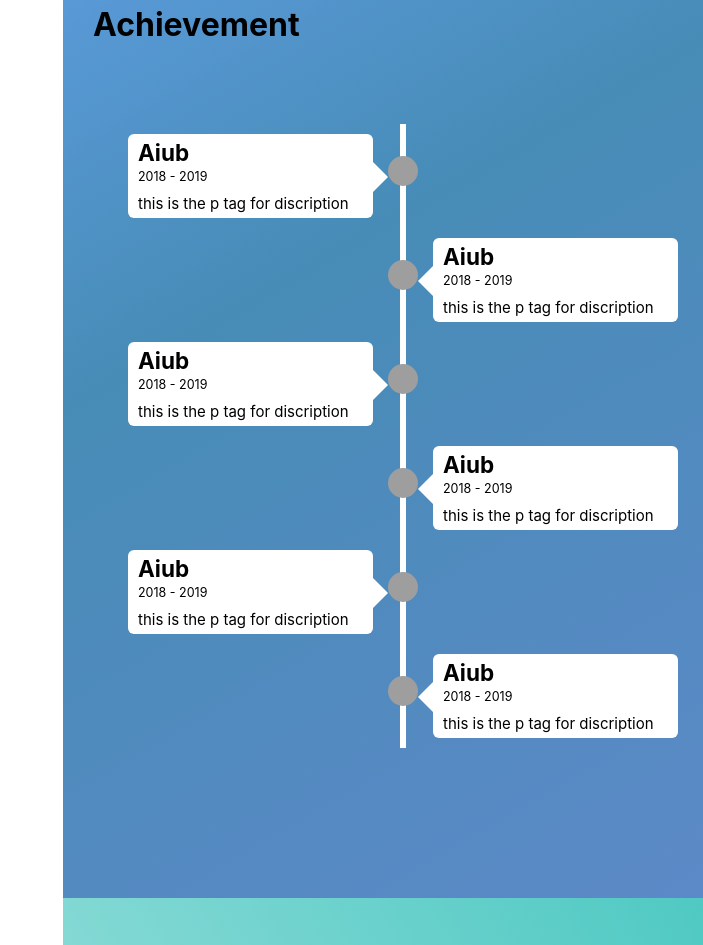
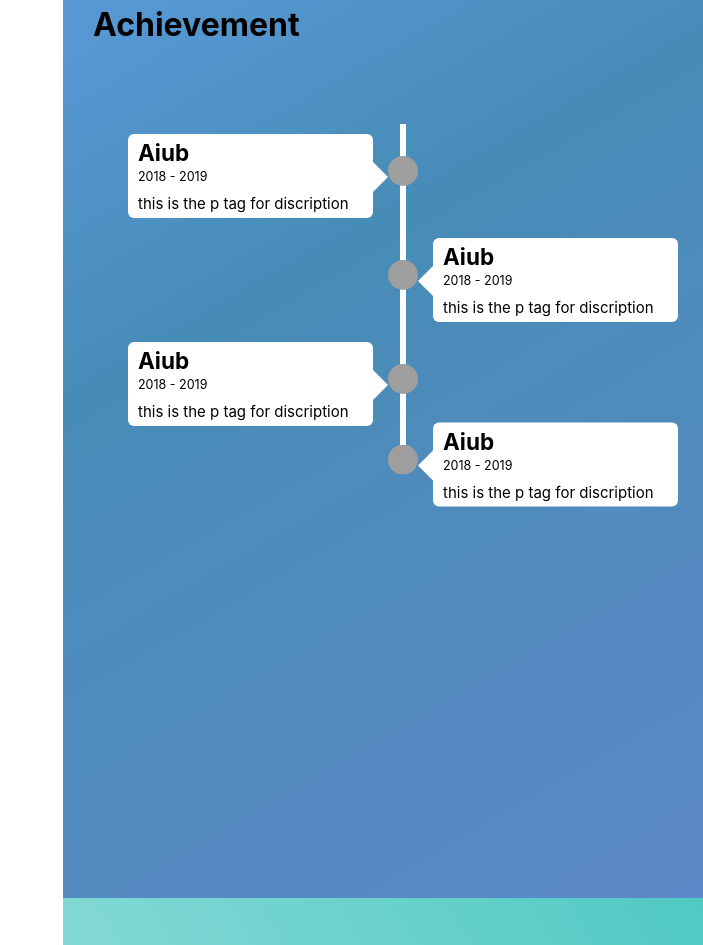
Before and after one commit to nasmus/Shakil_MERN_portfolio, a React (Create React App) app in the folder my-app/: page / in a window 1280 px wide. Shown: the part 2940-3885 px from the top of the page, without its empty margins (577-1280 px from the left). Built offline with nearby package versions, Linux system fonts and the light colour scheme; grey boxes are pictures that could not be loaded.

Commit message:
frontend done

```diff
--- a/my-app/src/App.js
+++ b/my-app/src/App.js
@@ -8,6 +8,7 @@
 import WorkExprience from './Component/WorkExprience';
 
 function App() {
+
 
   return (
     <div className="App">
@@ -21,7 +22,7 @@
         <EducationComponent />
         <WorkExprience />
         <PersonalWork />
-        <Achievement />
+        <Achievement name='shakil' />
         <ContactUs />
       </div>
     </div>
--- a/my-app/src/Component/Achievement.js
+++ b/my-app/src/Component/Achievement.js
@@ -1,73 +1,26 @@
-import React from 'react'
+import React,{useContext, useEffect,useState} from 'react'
 import '../CSS/Achievement.css'
-import google from '../image/google.png'
+import TestAchievement from './TestAchievement';
+import ContactUS from './ImageContainer/ContactUS';
+import { Store } from '../Store';
 
 export default function Achievement() {
+  const [isActive, setIsActive] = useState(false);
+  const {state} = useContext(Store);
+  const {data} = state;
+
+  console.log("scrolldata",data);
+  useEffect(() => {
+    if(data >= 2417 && data <= 3085){
+      setIsActive(true)
+    }
+  },[data])
+
   return (
     <div className='achievement'>
-        <div data-aos="fade-up" style={{paddingLeft:'30px'}} className='achievement__section'>
+        <div data-aos="fade-up" style={{paddingLeft:'30px'}} className='achievement__section '>
             <h1>Achievement</h1>
-            <div className='achievement__content'>
-              <div className='container Left-container '>
-                <img src={google} />
-                <div className='text-box'>
-                  <h2>Aiub</h2>
-                  <small>2018 - 2019</small>
-                  <p>this is the p tag for discription</p>
-                  <span className='Left-container-arrow' ></span>
-                </div>
-              </div>
-
-              <div className='container Right-container'>
-              <img src={google} />
-                <div className='text-box'>
-                  <h2>Aiub</h2>
-                  <small>2018 - 2019</small>
-                  <p>this is the p tag for discription</p>
-                  <span className='Right-container-arrow' ></span>
-                </div>
-              </div>
-
-              <div className='container Left-container'>
-              <img src={google} />
-                <div className='text-box'>
-                  <h2>Aiub</h2>
-                  <small>2018 - 2019</small>
-                  <p>this is the p tag for discription</p>
-                  <span className='Left-container-arrow' ></span>
-                </div>
-              </div>
-
-              <div className='container Right-container'>
-              <img src={google} />
-                <div className='text-box'>
-                  <h2>Aiub</h2>
-                  <small>2018 - 2019</small>
-                  <p>this is the p tag for discription</p>
-                  <span className='Right-container-arrow' ></span>
-                </div>
-              </div>
-
-              <div className='container Left-container'>
-              <img src={google} />
-                <div className='text-box'>
-                  <h2>Aiub</h2>
-                  <small>2018 - 2019</small>
-                  <p>this is the p tag for discription</p>
-                  <span className='Left-container-arrow' ></span>
-                </div>
-              </div>
-
-              <div className='container Right-container'>
-              <img src={google} />
-                <div className='text-box'>
-                  <h2>Aiub</h2>
-                  <small>2018 - 2019</small>
-                  <p>this is the p tag for discription</p>
-                  <span className='Right-container-arrow' ></span>
-                </div>
-              </div>
-            </div>
+            {isActive ? <TestAchievement /> :''}
         </div>
     </div>
   )
--- a/my-app/src/Component/LeftComponent.js
+++ b/my-app/src/Component/LeftComponent.js
@@ -1,39 +1,17 @@
-import React,{useEffect,useState} from 'react'
+import React,{useEffect,useState,useContext} from 'react'
 import '../CSS/LeftComponent.css'
 import ContactUS from './ImageContainer/ContactUS';
 import Skills from './ImageContainer/Skills';
 import Man from './ImageContainer/Man';
 import Degree from './ImageContainer/Degree';
+import { Store } from '../Store';
 import PersonalProject from './ImageContainer/PersonalProject';
 import Achievement from './ImageContainer/Achievement';
 import Work from './ImageContainer/Work';
 
+
 function LeftComponent() {
-
-
-    // const [position, setPosition] = useState(0);
-    // const boxWidth = 100;
-    // useEffect(() => {
-    //   const handleScroll = (event) => {
-    //     // Calculate the new position based on the scroll event
-    //     const newPosition = position + event.deltaY;
-
-    //     // Update the position
-    //     setPosition(newPosition);
-    //   };
-
-    //   // Add event listener for the "wheel" event
-    //   window.addEventListener('wheel', handleScroll);
-
-    //   // Clean up the event listener on component unmount
-    //   return () => {
-    //     window.removeEventListener('wheel', handleScroll);
-    //   };
-    // }, [position]);
-
-
-
-
+  const { state, dispatch:ctxDispatch } = useContext(Store)
 
   const [scrollPosition, setScrollPosition] = useState(0)
   const [education, setEducation] = useState(false);
@@ -52,6 +30,7 @@
     return () => {
       window.removeEventListener('scroll',handleScroll)
     }
+
   },[])
 
   const [uiColor, setUiColor] = useState(null)
@@ -98,20 +77,20 @@
     } else {
       setContact(false)
     }
+    ctxDispatch({type:'DATA_SEND',payload:scrollPosition})
 
-  })
+  },[scrollPosition])
 
   return (
     <div>
       <div style={{backgroundColor:`${uiColor}`}} className='Left_component' >
         <div className='road-animation' >
-          {console.log(scrollPosition)}
           {nameScreen ? <Man /> : ''}
           {education ? <Degree /> : ''  }
           {skills ? <Skills /> : ''}
           {workExprience ?  <Work /> : ''}
           {personalProject ? <PersonalProject /> : ''}
-          {achievement ? <Achievement /> : ''}
+          {achievement ? <Achievement name='shakil' /> : ''}
           {contact ? <ContactUS /> : ''}
         </div>
       </div>
--- /dev/null
+++ b/my-app/src/Component/TestAchievement.js
@@ -0,0 +1,73 @@
+import React from 'react'
+import '../CSS/Achievement.css'
+import google from '../image/google.png'
+
+function TestAchievement() {
+  return (
+    <div>
+            <div className='achievement__content'>
+              <div className='container Left-container '>
+                <img src={google} />
+                <div className='text-box'>
+                  <h2>Aiub</h2>
+                  <small>2018 - 2019</small>
+                  <p>this is the p tag for discription</p>
+                  <span className='Left-container-arrow' ></span>
+                </div>
+              </div>
+
+              <div className='container Right-container'>
+              <img src={google} />
+                <div className='text-box'>
+                  <h2>Aiub</h2>
+                  <small>2018 - 2019</small>
+                  <p>this is the p tag for discription</p>
+                  <span className='Right-container-arrow' ></span>
+                </div>
+              </div>
+
+              <div className='container Left-container'>
+              <img src={google} />
+                <div className='text-box'>
+                  <h2>Aiub</h2>
+                  <small>2018 - 2019</small>
+                  <p>this is the p tag for discription</p>
+                  <span className='Left-container-arrow' ></span>
+                </div>
+              </div>
+
+              <div className='container Right-container'>
+              <img src={google} />
+                <div className='text-box'>
+                  <h2>Aiub</h2>
+                  <small>2018 - 2019</small>
+                  <p>this is the p tag for discription</p>
+                  <span className='Right-container-arrow' ></span>
+                </div>
+              </div>
+
+              <div className='container Left-container'>
+              <img src={google} />
+                <div className='text-box'>
+                  <h2>Aiub</h2>
+                  <small>2018 - 2019</small>
+                  <p>this is the p tag for discription</p>
+                  <span className='Left-container-arrow' ></span>
+                </div>
+              </div>
+
+              <div className='container Right-container'>
+              <img src={google} />
+                <div className='text-box'>
+                  <h2>Aiub</h2>
+                  <small>2018 - 2019</small>
+                  <p>this is the p tag for discription</p>
+                  <span className='Right-container-arrow' ></span>
+                </div>
+              </div>
+            </div>
+    </div>
+  )
+}
+
+export default TestAchievement
--- /dev/null
+++ b/my-app/src/Store.js
@@ -0,0 +1,22 @@
+import { createContext, useReducer } from "react";
+
+export const Store = createContext();
+
+const initialState = {
+    data:null
+}
+
+function reducer(state,action){
+    switch(action.type){
+        case 'DATA_SEND':
+            return {...state, data:action.payload}
+        default:
+            return state
+    }
+}
+
+export function StoreProvider(props) {
+    const [state,dispatch] = useReducer(reducer, initialState);
+    const value = {state,dispatch}
+    return <Store.Provider value={value}>{ props.children }</Store.Provider>
+}
--- a/my-app/src/index.js
+++ b/my-app/src/index.js
@@ -2,11 +2,15 @@
 import ReactDOM from 'react-dom/client';
 import './index.css';
 import App from './App';
+import { StoreProvider } from './Store';
 
 const root = ReactDOM.createRoot(document.getElementById('root'));
 root.render(
+
   <React.StrictMode>
-    <App />
+    <StoreProvider>
+      <App />
     {console.log("Developer: md.nasmus shahadat")}
+    </StoreProvider>
   </React.StrictMode>
 );
```
